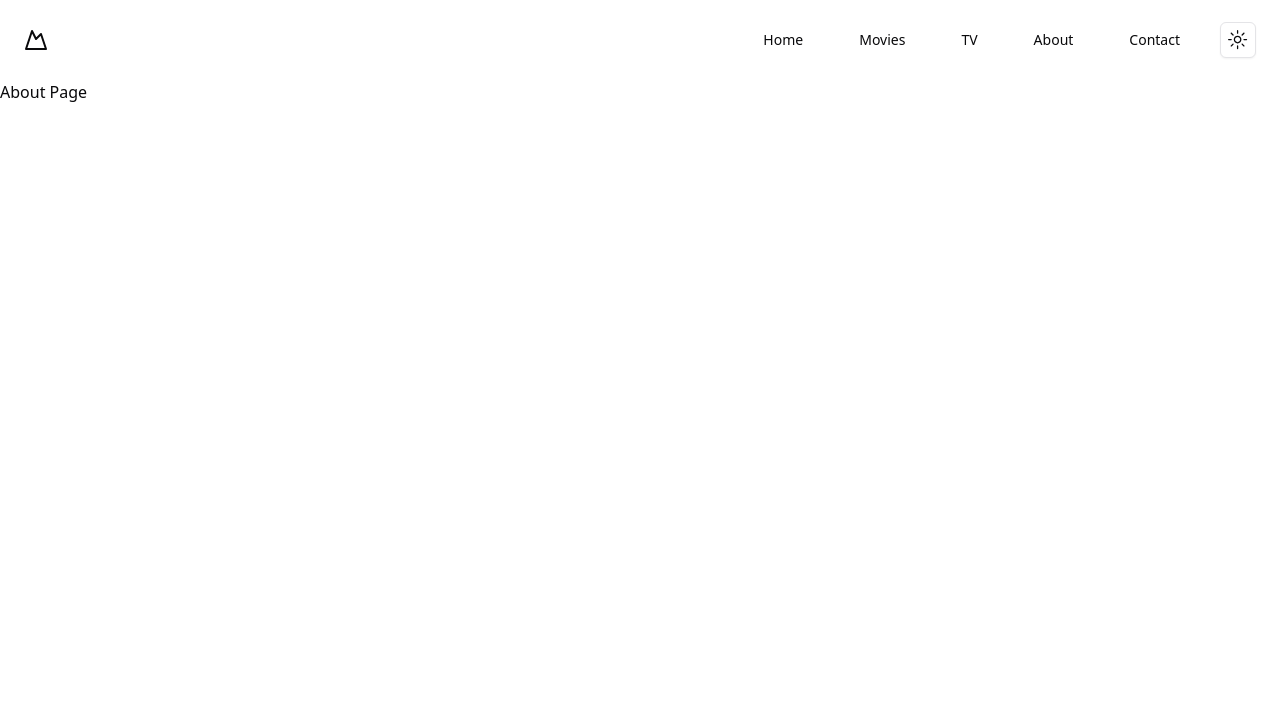
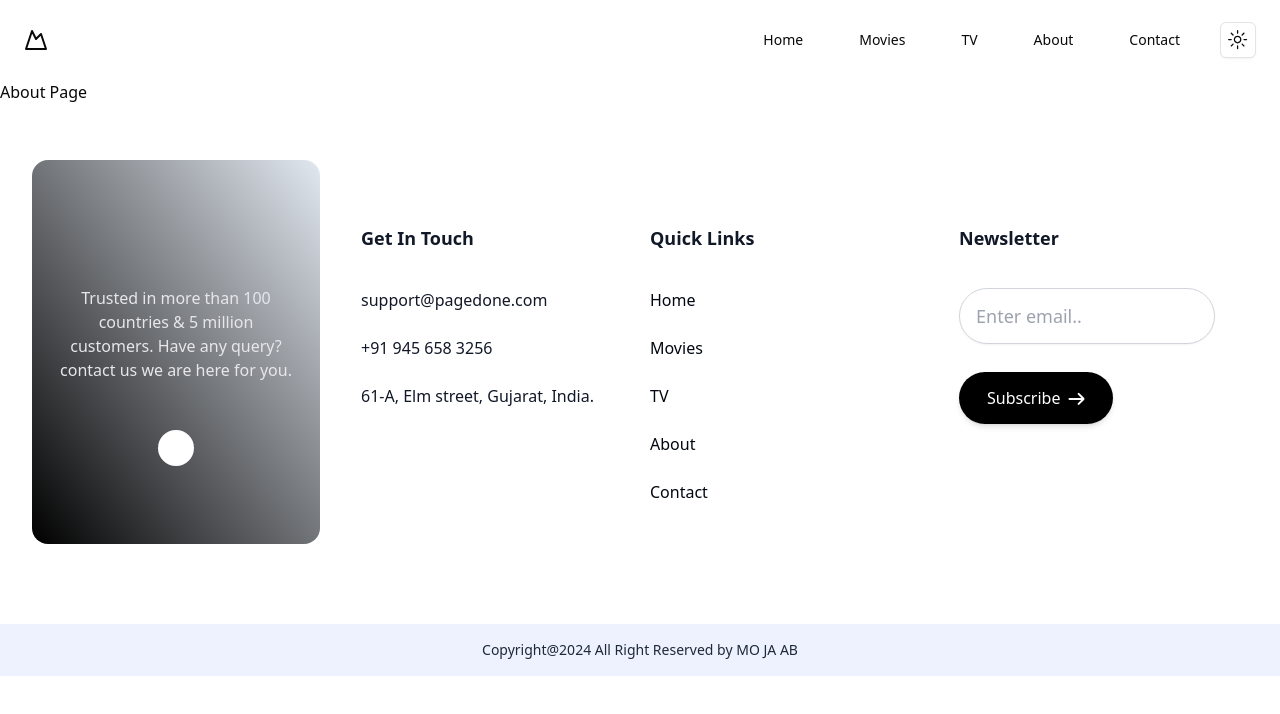
Before and after one commit to Mosnad-Web01/movies-project-Mo-Ja-Ab, a Next.js app: page /about in a window 1280 px wide. Shown: the top 714 px of the page. Built offline with nearby package versions, Linux system fonts and the light colour scheme.

Commit message:
MO Shaibani Updating

```diff
--- a/package.json
+++ b/package.json
@@ -25,7 +25,7 @@
     "clsx": "^2.1.1",
     "framer-motion": "^11.5.6",
     "lucide-react": "^0.441.0",
-    "next": "14.2.10",
+    "next": "^14.2.10",
     "next-themes": "^0.3.0",
     "react": "^18",
     "react-dom": "^18",
--- /dev/null
+++ b/src/app/APIFetch/Search.jsx
@@ -0,0 +1,64 @@
+"use client";
+import React, { useState } from "react";
+import Card from "../../components/Card/Card";
+const Search = () => {
+  const [query, setQuery] = useState(""); // Manage search input
+  const [results, setResults] = useState([]); // Store search results
+  const [loading, setLoading] = useState(false); // Manage loading state
+
+  // Function to handle search
+  const handleSearch = async (e) => {
+    e.preventDefault();
+    if (!query) return;
+
+    setLoading(true);
+    const apiKey = process.env.NEXT_PUBLIC_APIKEY;
+    const apiUrl = `https://api.themoviedb.org/3/search/multi?api_key=${apiKey}&query=${encodeURIComponent(query)}`;
+
+    try {
+      const response = await fetch(apiUrl);
+      const data = await response.json();
+      setResults(data.results || []);
+    } catch (error) {
+      console.error("Error fetching data:", error);
+    } finally {
+      setLoading(false);
+    }
+  };
+
+  return (
+    <div className="search-component">
+      <form
+        className="mt-2 mx-auto max-w-xl py-1 px-3 rounded-full bg-gray-50 border flex focus-within:border-gray-300"
+        onSubmit={handleSearch}
+      >
+        <input
+          type="text"
+          placeholder="Search anything"
+          className="bg-transparent w-full focus:outline-none pr-4 font-semibold border-0 focus:ring-0 px-0 py-0"
+          value={query}
+          onChange={(e) => setQuery(e.target.value)} // Update query state on input
+          name="topic"
+        />
+        <button
+          className="flex flex-row items-center justify-center min-w-[130px] px-4 rounded-full font-medium tracking-wide border disabled:cursor-not-allowed disabled:opacity-50 transition ease-in-out duration-150 text-base bg-black text-white font-medium tracking-wide border-transparent py-1.5 h-[38px] -mr-3"
+          type="submit"
+          disabled={loading}
+        >
+          {loading ? "Loading..." : "Search"}
+        </button>
+      </form>
+
+      {/* Display search results using the Card component */}
+      <div className="search-results mt-4 grid grid-cols-1 sm:grid-cols-2 lg:grid-cols-3 gap-6">
+        {results.length > 0 ? (
+          results.map((item) => <Card key={item.id} item={item} />)
+        ) : (
+          !loading && <p>No results found.</p>
+        )}
+      </div>
+    </div>
+  );
+};
+
+export default Search;
--- a/src/app/layout.js
+++ b/src/app/layout.js
@@ -4,6 +4,7 @@ import { ThemeProvider } from "@/components/theme-provider"
 import { Inter as FontSans } from "next/font/google"
 import { cn } from "@/lib/utils"
 import { NavBar } from "@/components/component/nav-bar"
+import Footer  from "@/components/Footer/Footer"
 
 export const metadata = {
   title: "Movies",
@@ -19,10 +20,7 @@ export default function RootLayout({ children }) {
   return (
     <html lang="en" suppressHydrationWarning>
       <body
-        className={cn(
-          "min-h-screen font-sans antialiased",
-          fontSans.variable,
-        )}
+        className={cn("min-h-screen font-sans antialiased", fontSans.variable)}
       >
         <ThemeProvider
           attribute="class"
@@ -33,6 +31,7 @@ export default function RootLayout({ children }) {
           <NavBar />
           {children}
         </ThemeProvider>
+        <Footer />
       </body>
     </html>
   )
--- a/src/app/page.js
+++ b/src/app/page.js
@@ -1,14 +1,15 @@
 // import MainSwiper from "./components/dataSwiper/MainSwiper";
 // import MoviesSwiper from "./components/dataSwiper/MoviesSwiper";
 // import TVShowsSwiper from "./components/dataSwiper/TVShowsSwiper";
-import MainSwiper from "@/components/dataSwiper/MainSwiper";
-import MoviesSwiper from "@/components/dataSwiper/MoviesSwiper";
-import TVShowsSwiper from "@/components/dataSwiper/TVShowsSwiper";
-
+import MainSwiper from "@/components/dataSwiper/MainSwiper"
+import MoviesSwiper from "@/components/dataSwiper/MoviesSwiper"
+import TVShowsSwiper from "@/components/dataSwiper/TVShowsSwiper"
+import Search from "./APIFetch/Search"
 export default function Home() {
   return (
     <>
       <MainSwiper />
+      <Search />
       <h1 className="text-left text-4xl ml-10 mt-10 mb-10 font-bold text-white">
         Trending Movies
       </h1>
@@ -19,5 +20,5 @@ export default function Home() {
 
       <TVShowsSwiper />
     </>
-  );
+  )
 }
--- /dev/null
+++ b/src/components/Footer/Footer.jsx
@@ -0,0 +1,111 @@
+import React from "react"
+import Image from "next/image"
+
+const footerLinks = [
+  { name: "Home", href: "/" },
+  { name: "Movies", href: "/movie" },
+  { name: "TV", href: "/tv" },
+  { name: "About", href: "/about" },
+  { name: "Contact", href: "/contact" },
+]
+
+const Footer = () => {
+  return (
+    <footer className="w-full">
+      <div className="mx-auto max-w-7xl px-4 sm:px-6 lg:px-8">
+        <div className="py-14 grid grid-cols-12 gap-x-5 gap-y-8">
+          <div className="col-span-full xl:col-span-3 relative bg-gradient-to-tr from-black to-slate-200 dark:from-white rounded-2xl gap-12 p-6 xl:w-72 h-96 flex flex-col justify-center items-center">
+            <a
+              href="https://pagedone.io/"
+              className="flex justify-center lg:justify-start"
+            ></a>
+            <p className="text-center text-gray-200 dark:text-black">
+              Trusted in more than 100 countries & 5 million customers. Have any
+              query? contact us we are here for you.
+            </p>
+            <div className="flex space-x-4 sm:justify-center">
+              {/* Social Media Icons */}
+              <a
+                href="javascript:;"
+                className="w-9 h-9 rounded-full bg-white dark:bg-black flex justify-center items-center hover:shadow-md"
+              ></a>
+              {/* Add more social media icons as needed */}
+            </div>
+          </div>
+
+          {/* Get In Touch Section */}
+          <div className="block text-center xl:text-left xl:py-16 col-span-full min-[500px]:col-span-6 md:col-span-4 xl:col-span-3 xl:pl-5">
+            <h4 className="text-lg text-gray-900 dark:text-gray-50 font-bold mb-9">
+              Get In Touch
+            </h4>
+            <ul className="text-gray-900 dark:text-gray-50 transition-all duration-500 grid gap-6">
+              <li>support@pagedone.com</li>
+              <li>+91 945 658 3256</li>
+              <li>61-A, Elm street, Gujarat, India.</li>
+            </ul>
+          </div>
+
+          {/* Quick Links Section */}
+          <div className="block xl:py-16 col-span-full min-[500px]:col-span-6 md:col-span-4 xl:col-span-3">
+            <h4 className="text-lg text-gray-900 dark:text-gray-50 font-bold mb-9 text-center xl:text-left">
+              Quick Links
+            </h4>
+            <ul className="text-gray-950 dark:text-gray-50 transition-all duration-500 grid gap-6">
+              {footerLinks.map((link) => (
+                <li key={link.name}>
+                  <a href={link.href}>{link.name}</a>
+                </li>
+              ))}
+            </ul>
+          </div>
+
+          {/* Newsletter Section */}
+          <div className="block xl:py-16 col-span-full md:col-span-4 xl:col-span-3">
+            <h4 className="text-lg text-gray-900 dark:text-gray-50 font-bold mb-9 text-center xl:text-left">
+              Newsletter
+            </h4>
+            <div className="grid gap-7">
+              <input
+                type="text"
+                name="email"
+                className="py-2 px-4 border border-gray-300 dark:border-gray-50 shadow-sm h-14 text-lg text-gray-800 rounded-full w-full xl:w-64 placeholder:text-gray-400 focus:outline-none"
+                placeholder="Enter email.."
+              />
+              <button
+                type="submit"
+                className="flex gap-2 justify-center items-center py-3.5 px-7 rounded-full text-white bg-black dark:text-black dark:bg-white shadow-md w-fit transition-all duration-500 mx-auto xl:mx-0 hover:bg-indigo-700"
+              >
+                Subscribe
+                <svg
+                  width="17"
+                  height="13"
+                  viewBox="0 0 17 13"
+                  fill="none"
+                  xmlns="http://www.w3.org/2000/svg"
+                >
+                  <path
+                    d="M1.5 6.88281L14.8333 6.88281M10.6667 11.8828L15.0774 7.47207C15.3552 7.19429 15.4941 7.0554 15.4941 6.88281C15.4941 6.71022 15.3552 6.57133 15.0774 6.29356L10.6667 1.88281"
+                    stroke="white"
+                    strokeWidth="2"
+                    strokeLinecap="round"
+                    strokeLinejoin="round"
+                  />
+                </svg>
+              </button>
+            </div>
+          </div>
+        </div>
+      </div>
+      <div className="py-4 bg-indigo-50">
+        <div className="flex items-center justify-center">
+          <span className="text-sm text-gray-800 dark:text-white">
+            Copyright@2024 All Right Reserved by{" "}
+            <a href="">MO JA AB</a>
+          </span>
+        </div>
+      </div>
+    </footer>
+  )
+}
+
+export default Footer;
```
Also changed, not shown: src/components/Card/Card.jsx (+10 -10 lines), src/components/Hero/Hero.jsx (+12 -12 lines), src/components/component/nav-bar.jsx (+3 -4 lines), 1 other file (tests, documents, lock files or other folders).
